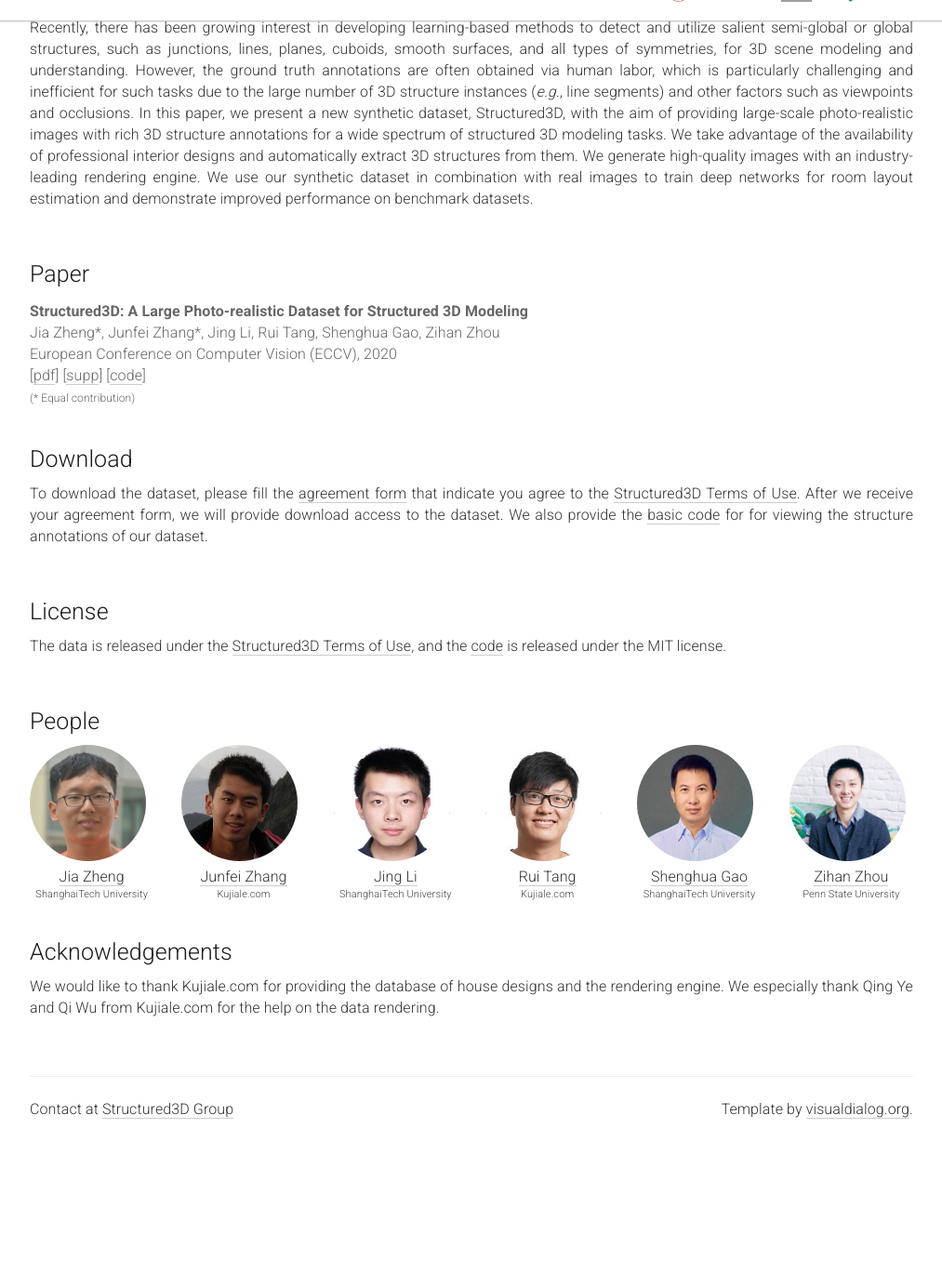
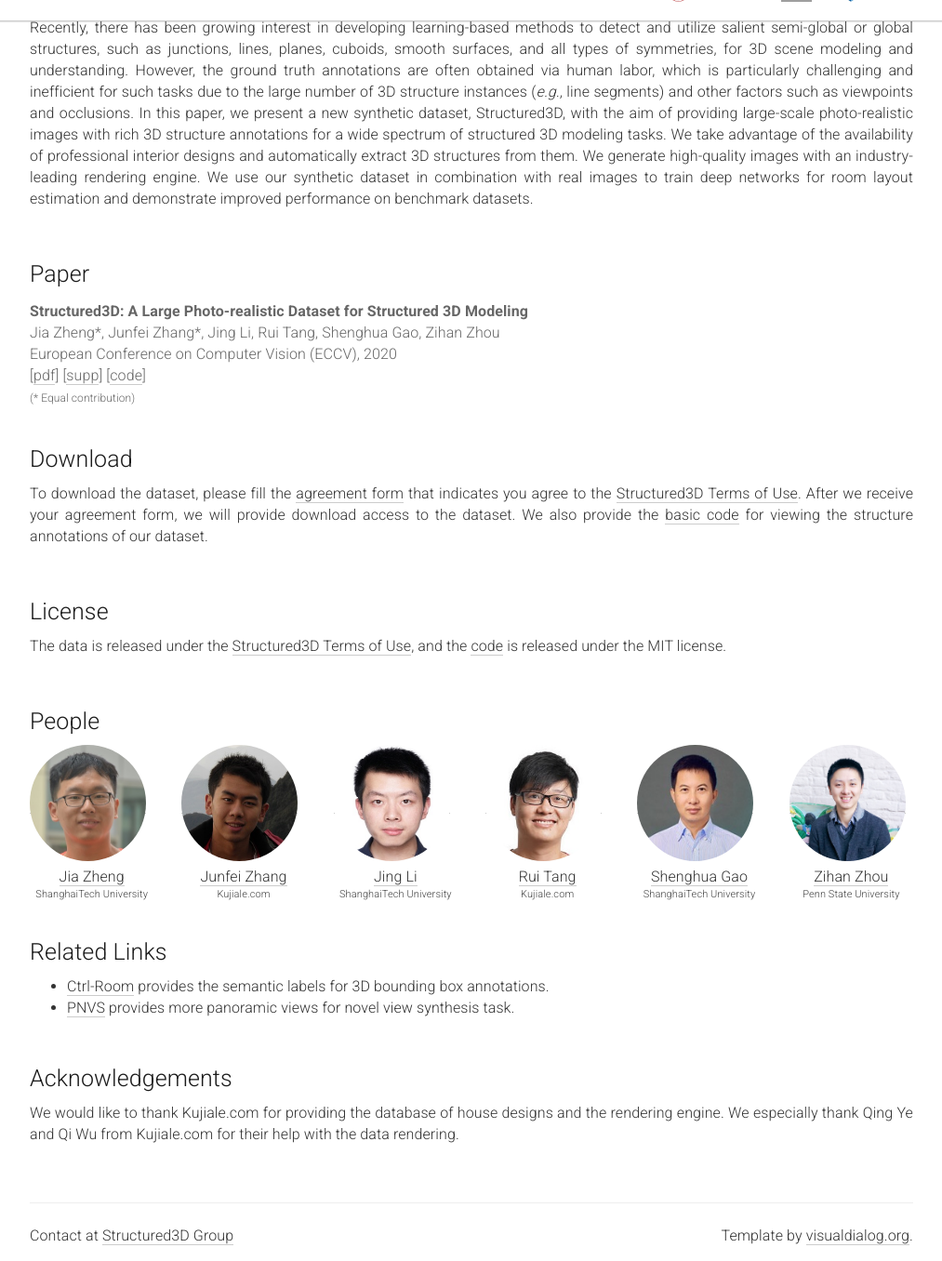
Before and after one commit to bertjiazheng/Structured3D, a Jekyll site: the page built from _pages/home.md, in a window 1280 px wide and 1400 px high, scrolled down 1286 px, cut to the strip 44-1400 px from the top of the window. Shown: the whole strip at 93% size, without its empty margins (133-1146 px from the left). Built offline with Jekyll 4.4.1, drawn with Linux system fonts in a browser that asks for light colours; before the commit the page ends 2550 px from its top, so only the background shows below that; grey boxes are pictures that could not be loaded.

Commit message:
Update home.md

```diff
--- a/_pages/home.md
+++ b/_pages/home.md
@@ -87,7 +87,7 @@ permalink: /
 <div class="row">
   <div class="col-xs-12">
     <p>
-      To download the dataset, please fill the <a href="https://forms.gle/LXg4bcjC2aEjrL9o8">agreement form</a> that indicate you agree to the <a href="https://drive.google.com/open?id=13ZwWpU_557ZQccwOUJ8H5lvXD7MeZFMa">Structured3D Terms of Use</a>. After we receive your agreement form, we will provide download access to the dataset. We also provide the <a href="https://github.com/bertjiazheng/Structured3D">basic code</a> for for viewing the structure annotations of our dataset.
+      To download the dataset, please fill the <a href="https://forms.gle/LXg4bcjC2aEjrL9o8">agreement form</a> that indicates you agree to the <a href="https://drive.google.com/open?id=13ZwWpU_557ZQccwOUJ8H5lvXD7MeZFMa">Structured3D Terms of Use</a>. After we receive your agreement form, we will provide download access to the dataset. We also provide the <a href="https://github.com/bertjiazheng/Structured3D">basic code</a> for viewing the structure annotations of our dataset.
     </p>
   </div>
 </div><br>
@@ -184,6 +184,21 @@ permalink: /
 
 <div class="row">
   <div class="col-xs-12">
+    <h2>Related Links</h2>
+  </div>
+</div>
+
+<div class="row">
+  <div class="col-xs-12">
+    <ul>
+      <li><a href="https://fangchuan.github.io/ctrl-room.github.io/">Ctrl-Room</a> provides the semantic labels for 3D bounding box annotations.</li>
+      <li><a href="https://github.com/bluestyle97/PNVS">PNVS</a> provides more panoramic views for novel view synthesis task.</li>
+    </ul>
+  </div>
+</div><br>
+
+<div class="row">
+  <div class="col-xs-12">
     <h2>Acknowledgements</h2>
   </div>
 </div>
@@ -191,7 +206,7 @@ permalink: /
 <div class="row">
   <div class="col-xs-12">
     <p>
-      We would like to thank Kujiale.com for providing the database of house designs and the rendering engine. We especially thank Qing Ye and Qi Wu from Kujiale.com for the help on the data rendering.
+      We would like to thank Kujiale.com for providing the database of house designs and the rendering engine. We especially thank Qing Ye and Qi Wu from Kujiale.com for their help with the data rendering.
     </p>
   </div>
 </div><br>
```
